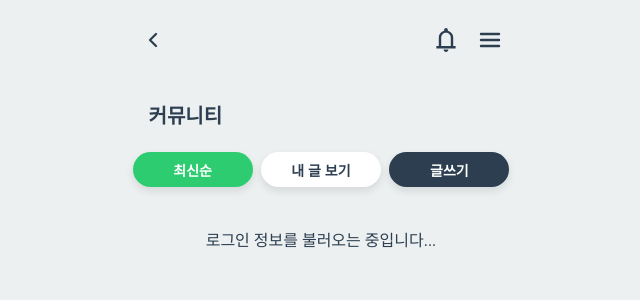
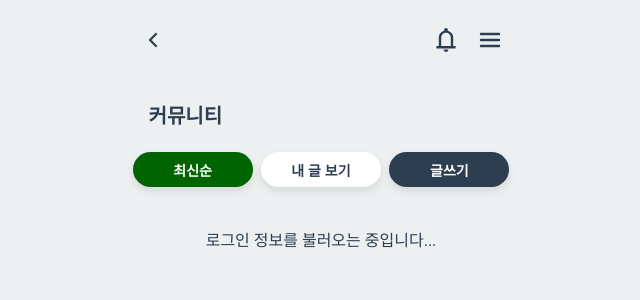
Before and after one commit to PRMS-HIFIVE/LittleGarden, a React (Vite) app in the folder frontend/: page /community in a window 1280 px wide. Shown: the top 300 px of the page, without its empty margins (319-959 px from the left). Built offline with nearby package versions, Linux system fonts and the light colour scheme; no server answers.

Commit message:
fix: 버튼 필터링 수정

```diff
--- a/frontend/src/components/UI/Button/Button.styles.ts
+++ b/frontend/src/components/UI/Button/Button.styles.ts
@@ -34,9 +34,27 @@ export const StyledButton = styled.button<{
   $height?: string;
   $padding?: string;
   $margin?: string;
+  $isActive?: boolean;
 }>`
-  background-color: ${({ color, $styleType }) =>
-    $styleType === "filled"
+  background-color: ${({ color, $styleType, $isActive }) =>
+    $isActive
+      ? (() => {
+          switch (color) {
+            case "navyBlue":
+              return "darkblue";
+            case "white":
+              return "#dcdcdc";
+            case "tertiary":
+              return "#27AE60";
+            case "lightGray":
+              return "Gray";
+            case "primary":
+              return "darkgreen";
+            default:
+              return "darkgreen";
+          }
+        })()
+      : $styleType === "filled"
       ? buttonColors[color]
       : $styleType === "outline"
       ? "transparent"
--- a/frontend/src/components/UI/Button/Button.tsx
+++ b/frontend/src/components/UI/Button/Button.tsx
@@ -18,6 +18,7 @@ export interface ButtonProps {
     onClick?: () => void;
     type?: 'button' | 'submit' | 'reset';
     disabled?: boolean;
+    isActive?: boolean;
 }
 
 const Button = ({
@@ -32,7 +33,8 @@ const Button = ({
     radius,
     children,
     onClick,
-    type = 'button'
+    type = 'button',
+    isActive = false,
 }: ButtonProps) => {
     const variantStyle = ButtonVariantStyleMap[variant] ?? ButtonVariantStyleMap['default'];
 
@@ -48,6 +50,7 @@ const Button = ({
             $radius = {radius ?? variantStyle.radius}
             onClick = {onClick}
             type = {type}
+            $isActive={isActive}
         >
             {children}
         </StyledButton>
--- a/frontend/src/hooks/usePostFilter.ts
+++ b/frontend/src/hooks/usePostFilter.ts
@@ -28,6 +28,9 @@ export const usePostFilter = (stateType: 1 | 2) => {
   console.log("필터 로그인 유저ID:", userId, "isInitialized:", isInitialized);
 
   const [isMyPostFiltered, setIsMyPostFiltered] = useState(false);
+
+  const [isLatestSorted, setIsLatestSorted] = useState(true);
+
   if (!isInitialized) {
     return {
       init: async () => {},
@@ -35,38 +38,48 @@ export const usePostFilter = (stateType: 1 | 2) => {
       filterMyPosts: () => {},
       filteredPosts,
       allPosts,
+      isMyPostFiltered,
+      isLatestSorted,
     };
   }
+
+
 
 const init = async () => {
   const posts = await fetchPostsByState(stateType);
   setAllPosts(posts);
   setFilteredPosts(posts);
   setIsMyPostFiltered(false);
+  setIsLatestSorted(true);
 };
 
-  // 최신순 정렬
 const filterLatest = () => {
   const source = isMyPostFiltered ? filteredPosts : allPosts;
   const sorted = [...source].sort(
     (a, b) => new Date(b.created_at).getTime() - new Date(a.created_at).getTime()
   );
   setFilteredPosts(sorted);
+  setIsLatestSorted(true);
+  setIsMyPostFiltered(false);
 };
 
-  // 내 글 보기 / 전체 보기 토글
 const filterMyPosts = () => {
   if (!userId) return;
 
-    if (isMyPostFiltered) {
-      setFilteredPosts(allPosts);
-      setIsMyPostFiltered(false);
-    } else {
+  if (!isMyPostFiltered) {
     const mine = allPosts.filter((post) => post.user_id === userId);
     setFilteredPosts(mine);
     setIsMyPostFiltered(true);
+    setIsLatestSorted(false);
   }
 };
-
-  return { init, filterLatest, filterMyPosts };
+  return {
+    init,
+    filterLatest,
+    filterMyPosts,
+    filteredPosts,
+    allPosts,
+    isMyPostFiltered,
+    isLatestSorted,
   };
+};
--- a/frontend/src/pages/Community/Community.tsx
+++ b/frontend/src/pages/Community/Community.tsx
@@ -10,27 +10,23 @@ import MainpageHeader from "@/common/Header/HeaderVariants/MainpageHeader";
 const Community = () => {
   const navigate = useNavigate();
 
-  // const { filteredPosts } = usePostStore();
-
-  const { init, filterLatest, filterMyPosts } = usePostFilter(2);
+  const { init, filterLatest, filterMyPosts, isMyPostFiltered, isLatestSorted } = usePostFilter(2);
 
   useEffect(() => {
     init();
   }, []);
 
-  // 글쓰기 버튼 클릭 시 이동
   const handleWritePost = () => navigate("/community/write");
 
   return (
-    <>
     <S.Container>
       <MainpageHeader />
-
       <S.Title>커뮤니티</S.Title>
       <S.ButtonWrapper>
         <Button
           variant="diaryMenu"
           width="50%"
+          isActive={isLatestSorted}
           onClick={filterLatest}
         >
           최신순
@@ -40,6 +36,7 @@ const Community = () => {
           variant="diaryMenu"
           width="50%"
           color="white"
+          isActive={isMyPostFiltered}
           onClick={filterMyPosts}
         >
           내 글 보기
@@ -58,10 +55,9 @@ const Community = () => {
       <S.ScrollableCardList>
         <CommunityList />
       </S.ScrollableCardList>
-
     </S.Container>
-    </>
   );
 };
 
+
 export default Community;
```
Lines whose indentation alone changed are shown as unchanged.
